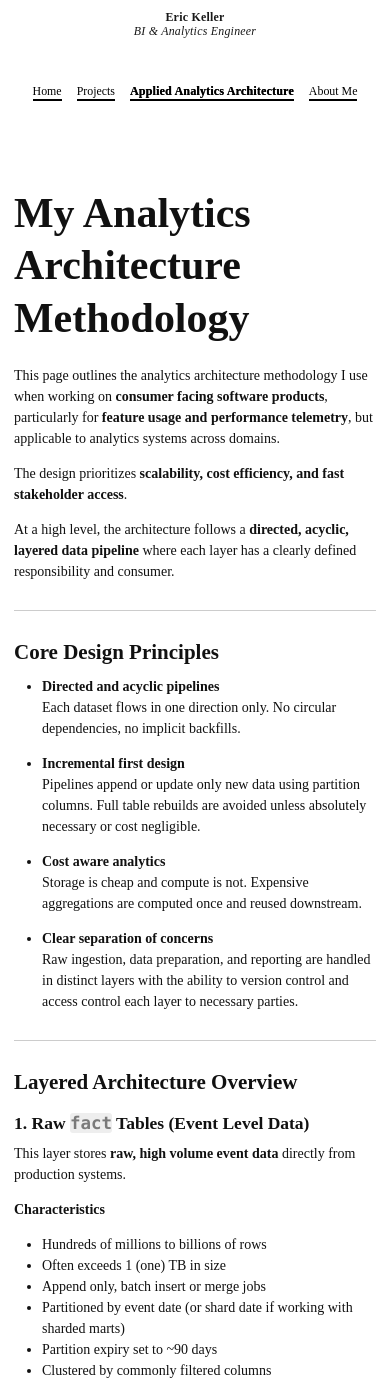
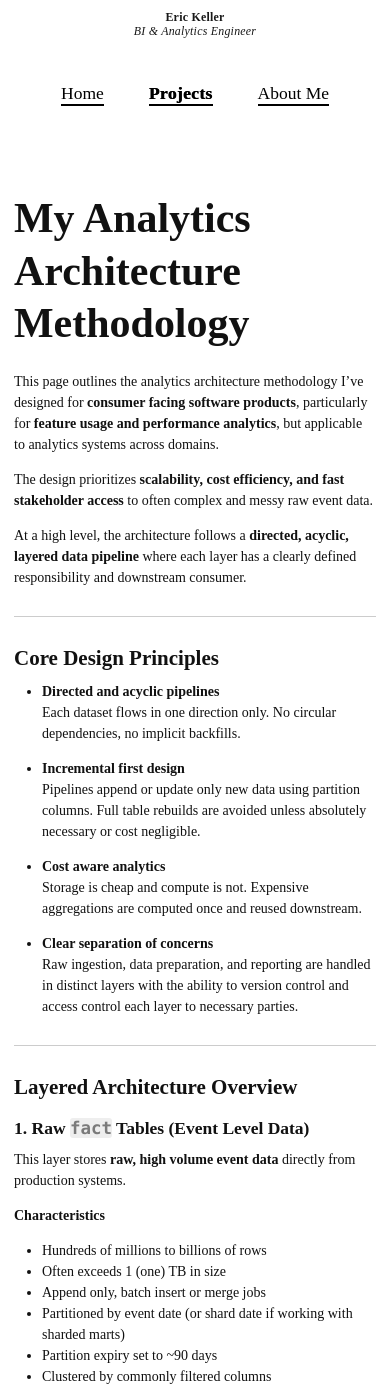
Before and after one commit to 17ekeller/17ekeller.github.io, a Jekyll site: the page built from projects/analytics-architecture.md, in a window 390 px wide and 1400 px high. Built offline with Jekyll 4.4.1, drawn with Linux system fonts in a browser that asks for light colours; nearby versions of some CDN libraries; some web fonts are replaced; comment, search, counter and statistics services are not loaded; some of the changed text lies outside the part shown.

Commit message:
putting architecture page as part of the projects

```diff
--- a/_includes/header.html
+++ b/_includes/header.html
@@ -23,12 +23,6 @@
       <div class="header-each">
         <a href="{{ '/projects/projects_home/' | relative_url }}" class="{% if page.url contains '/projects/' %}active{% endif %}">
           <span>Projects</span>
-        </a>
-      </div>
-
-      <div class="header-each">
-        <a href="{{ '/analytics-architecture/' | relative_url }}" class="{% if page.url == '/analytics-architecture/' %}active{% endif %}">
-          <span>Applied Analytics Architecture</span>
         </a>
       </div>
 
@@ -111,7 +105,7 @@ header .header-each a {
 header .header-each a.active {
   font-weight: 700;
   letter-spacing: 0.02em;
-  text-shadow: 0.3px 0 currentColor;
+  text-shadow: .50px 0 currentColor;
 }
 
 /* underline for nav links */
@@ -163,12 +157,12 @@ header .brand-text {
   }
 
    header .header-nav a {
-    font-size: 0.85em;  /* smaller font on mobile */
+    font-size: 1.25em;  /* smaller font on mobile */
   }
 
   /* Optional: reduce gap between links */
   header .header-nav {
-    gap: 10px 15px;     /* smaller horizontal spacing */
+    gap: 45px;     /* smaller horizontal spacing */
     flex-wrap: nowrap;   /* prevent wrapping */
     justify-content: center;
   }
--- a/analytics-architecture.md
+++ b/projects/analytics-architecture.md
@@ -5,11 +5,11 @@ layout: default
 
 # My Analytics Architecture Methodology
 
-This page outlines the analytics architecture methodology I use when working on **consumer facing software products**, particularly for **feature usage and performance telemetry**, but applicable to analytics systems across domains.
+This page outlines the analytics architecture methodology I've designed for **consumer facing software products**, particularly for **feature usage and performance analytics**, but applicable to analytics systems across domains.
 
-The design prioritizes **scalability, cost efficiency, and fast stakeholder access**.
+The design prioritizes **scalability, cost efficiency, and fast stakeholder access** to often complex and messy raw event data.
 
-At a high level, the architecture follows a **directed, acyclic, layered data pipeline** where each layer has a clearly defined responsibility and consumer.
+At a high level, the architecture follows a **directed, acyclic, layered data pipeline** where each layer has a clearly defined responsibility and downstream consumer.
 
 ---
 
@@ -86,7 +87,7 @@ Reporting tables are the **stakeholder facing analytics layer**.
   - Primary keys are typically date based and/or high level dimensions (e.g. device type)
   - “All time” view with no partition expiry
   - Typically under 50GB, often **significantly** smaller
-  - Optional clustering for dashboard filter performance; under 64MB its unneeded
+  - Optional clustering for dashboard filter performance; a `rpt` table under 64MB clustering for performance is negliglble
 
 **Responsibilities**
   - Serve dashboards, reports, and recurring analyses
@@ -108,15 +109,15 @@ Reporting tables are the **stakeholder facing analytics layer**.
   - Encourages metric consistency and reuse, preventing schema or metric drift
   - Scales cleanly as new features and data sources are added
 
-This approach closely aligns with modern <a href="https://www.databricks.com/glossary/medallion-architecture" target="_blank" rel="noopener noreferrer">medallion style architectures</a> and <a href="https://www.kimballgroup.com/data-warehouse-business-intelligence-resources/kimball-techniques/dimensional-modeling-techniques/aggregate-fact-table-cube/" target="_blank" rel="noopener noreferrer">medallion style architectures</a>, adapted specifically for high volume product telemetry and performance data.
+This approach closely aligns with modern <a href="https://www.databricks.com/glossary/medallion-architecture" target="_blank" rel="noopener noreferrer">medallion style architectures</a> and <a href="https://www.kimballgroup.com/data-warehouse-business-intelligence-resources/kimball-techniques/dimensional-modeling-techniques/aggregate-fact-table-cube/" target="_blank" rel="noopener noreferrer">aggregate fact tables</a>, adapted specifically for high volume product telemetry and performance data.
 
-While this methodology was developed in a Google Cloud environment (BigQuery and Dataform), it is warehouse agnostic by design and translates cleanly to Snowflake with dbt, Databricks (Delta Lake), Amazon Redshift, Azure Synapse and other modern analytical platforms that support incremental processing and partition aware query optimization allowing for an equivalent to GCP style clustering.
+While my methodology was developed in a Google Cloud environment (BigQuery and Dataform), it is warehouse agnostic by design and translates cleanly to Snowflake with dbt, Databricks (Delta Lake), Amazon Redshift, Azure Synapse and other modern analytical platforms that support incremental processing and partition aware query optimization.
 
 ---
 
 ## Summary
 
-This methodology emphasizes:
+My methodology emphasizes:
   - Incremental processing over full rebuilds
   - Aggregates over repeated computation, especially at the stakeholder facing report level
   - Clear data contracts between layers
```
Also changed, not shown: other parts of projects/analytics-architecture.md (+3 -2 lines), index.md (+1 -1 lines), projects/projects_home.md (+1 -1 lines), 7 other files.
